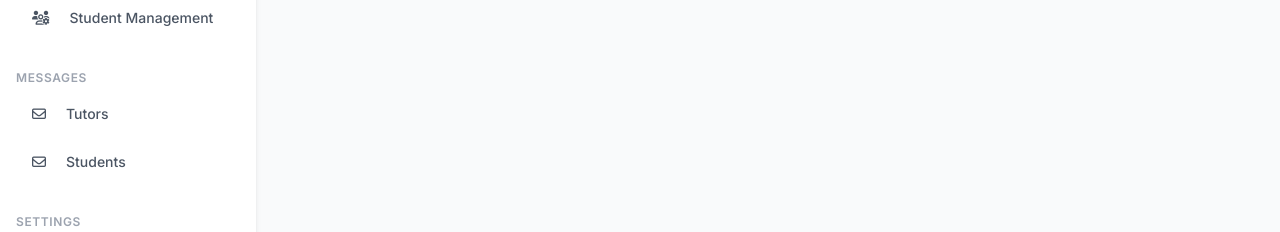
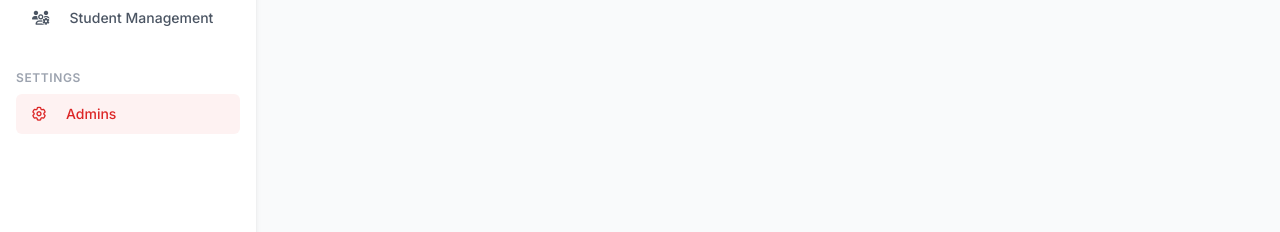
Before and after one commit to allenhark/brainminds, a React (Vite) app: page /admin/admins in a window 1280 px wide. Shown: the part 414-646 px from the top of the page. Built offline with nearby package versions, Linux system fonts and the light colour scheme; no server answers.

Commit message:
Password update 4

```diff
--- a/src/admin/AdminLayout.tsx
+++ b/src/admin/AdminLayout.tsx
@@ -66,13 +66,13 @@ const AdminLayout: React.FC = () => {
                 { icon: 'far fa-users-cog', label: 'Student Management', path: '/admin/students', soon: true },
             ]
         },
-        {
-            category: 'Messages',
-            items: [
-                { icon: 'far fa-envelope', label: 'Tutors', path: '/admin/messages/tutors', soon: true },
-                { icon: 'far fa-envelope', label: 'Students', path: '/admin/messages/students', soon: true },
-            ]
-        },
+        // {
+        //     category: 'Messages',
+        //     items: [
+        //         { icon: 'far fa-envelope', label: 'Tutors', path: '/admin/messages/tutors', soon: true },
+        //         { icon: 'far fa-envelope', label: 'Students', path: '/admin/messages/students', soon: true },
+        //     ]
+        // },
         // {
         //     category: 'Payment',
         //     items: [
```
